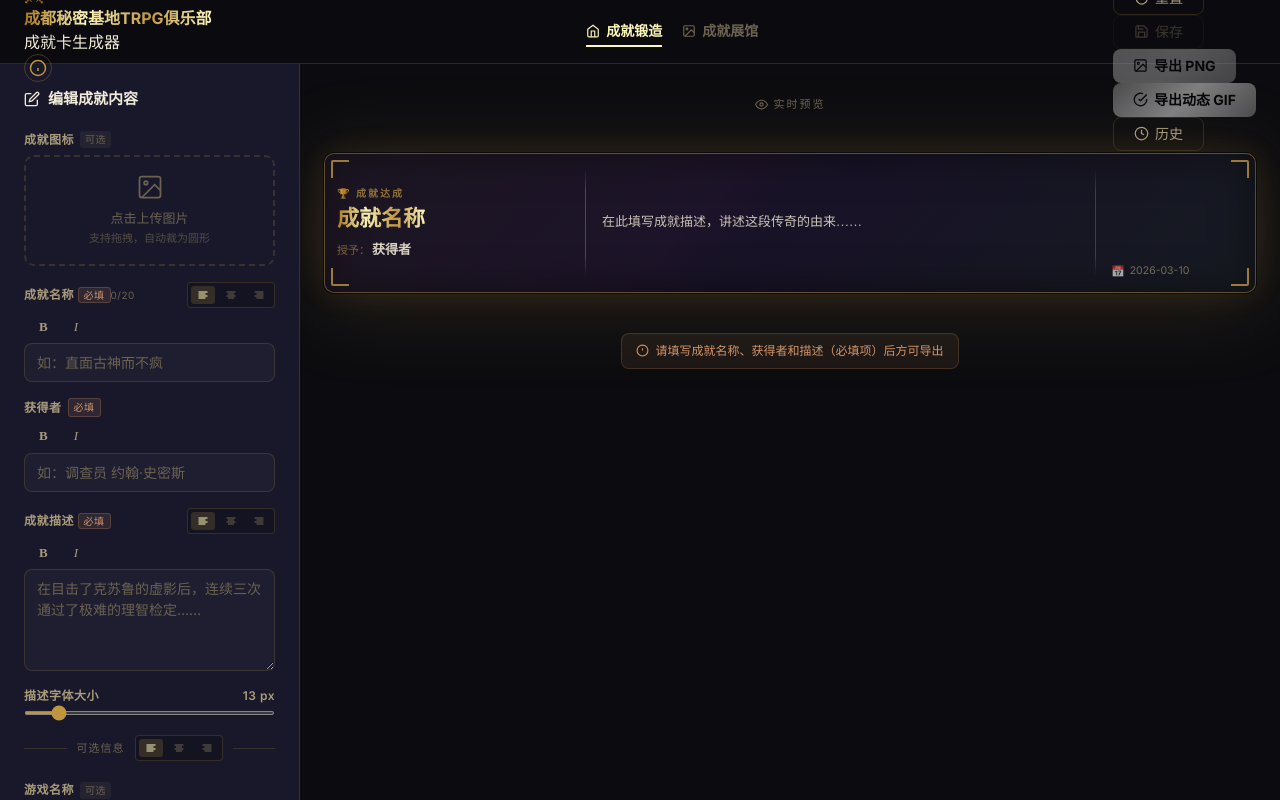
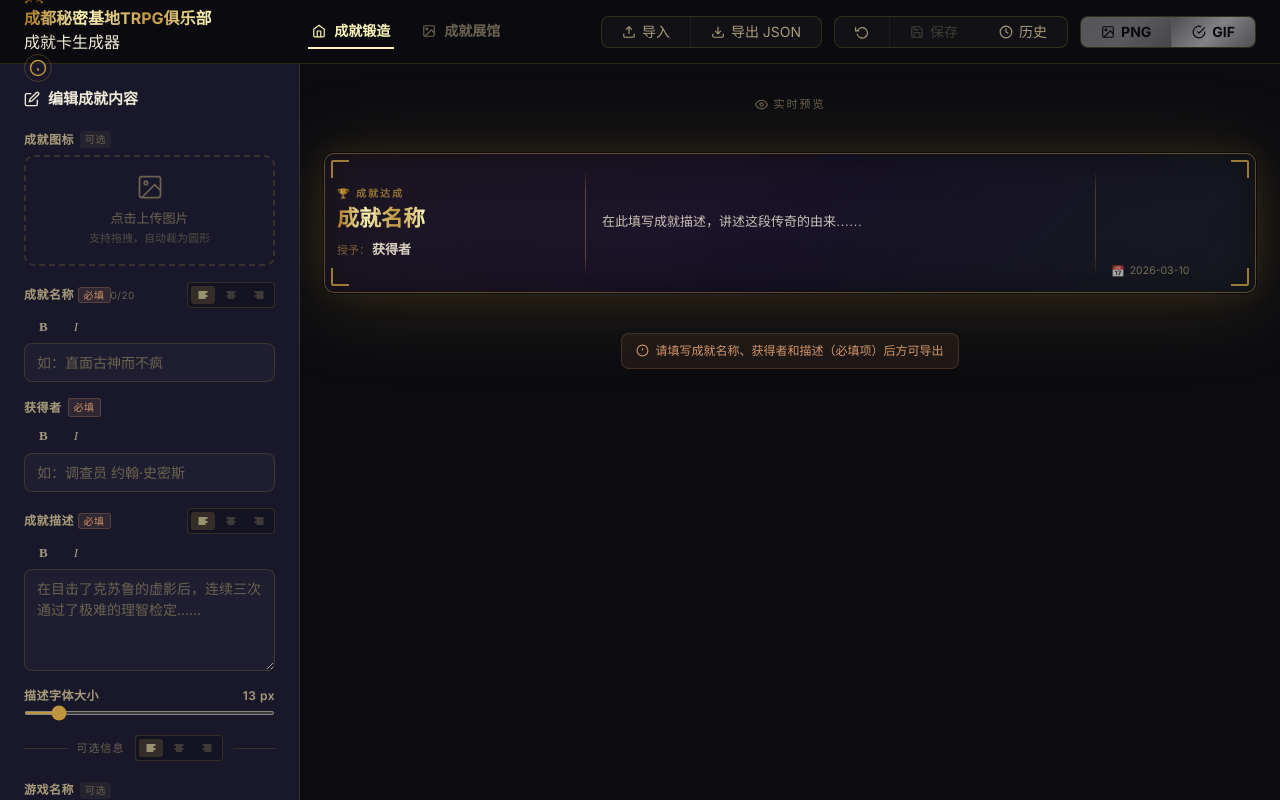
Before and after one commit to jeffdyuyi/trpg-achievement-forge, a Vue app: page / in a window 1280 px wide. Shown: the top 800 px of the page. Built offline with nearby package versions, Linux system fonts and the light colour scheme; a web font is replaced by a local one.

Commit message:
style(header): 重新排列并分组顶部菜单功能按钮，优化视觉拥挤度

```diff
--- a/src/App.vue
+++ b/src/App.vue
@@ -33,43 +33,44 @@
       <div class="header-actions">
         <!-- Route-specific actions (mostly for Forge) -->
         <template v-if="$route.name === 'forge'">
-          <button class="btn-ghost" @click="triggerImport" title="从 JSON 或带数据的 PNG 文件恢复成就">
-            <svg width="15" height="15" viewBox="0 0 24 24" fill="none" stroke="currentColor" stroke-width="2"><path d="M21 15v4a2 2 0 0 1-2 2H5a2 2 0 0 1-2-2v-4"/><polyline points="17 8 12 3 7 8"/><line x1="12" y1="3" x2="12" y2="15"/></svg>
+          <div class="btn-group">
+            <button class="btn-ghost btn-sm" @click="triggerImport" title="导入 JSON 或带数据的图片">
+              <svg width="14" height="14" viewBox="0 0 24 24" fill="none" stroke="currentColor" stroke-width="2"><path d="M21 15v4a2 2 0 0 1-2 2H5a2 2 0 0 1-2-2v-4"/><polyline points="17 8 12 3 7 8"/><line x1="12" y1="3" x2="12" y2="15"/></svg>
               导入
             </button>
-          <input ref="importInputRef" type="file" accept=".json,.png,.gif" style="display:none" @change="handleImport" />
-
-          <button class="btn-ghost" @click="handleExportJSON" title="将当前成就导出为 JSON">
-            <svg width="15" height="15" viewBox="0 0 24 24" fill="none" stroke="currentColor" stroke-width="2"><path d="M21 15v4a2 2 0 0 1-2 2H5a2 2 0 0 1-2-2v-4"/><polyline points="7 10 12 15 17 10"/><line x1="12" y1="15" x2="12" y2="3"/></svg>
+            <button class="btn-ghost btn-sm" @click="handleExportJSON" title="导出成就数据 JSON">
+              <svg width="14" height="14" viewBox="0 0 24 24" fill="none" stroke="currentColor" stroke-width="2"><path d="M21 15v4a2 2 0 0 1-2 2H5a2 2 0 0 1-2-2v-4"/><polyline points="7 10 12 15 17 10"/><line x1="12" y1="15" x2="12" y2="3"/></svg>
               导出 JSON
             </button>
+          </div>
 
-          <button class="btn-ghost" @click="handleReset" title="重置表单">
-            <svg width="15" height="15" viewBox="0 0 24 24" fill="none" stroke="currentColor" stroke-width="2"><polyline points="1 4 1 10 7 10"/><path d="M3.51 15a9 9 0 1 0 .49-4.87"/></svg>
-            重置
+          <div class="btn-group">
+            <button class="btn-ghost btn-sm" @click="handleReset" title="重置表单">
+              <svg width="14" height="14" viewBox="0 0 24 24" fill="none" stroke="currentColor" stroke-width="2"><polyline points="1 4 1 10 7 10"/><path d="M3.51 15a9 9 0 1 0 .49-4.87"/></svg>
             </button>
-
-          <button class="btn-ghost" @click="handleSave" :disabled="!isForgeValid" title="将当前卡片保存到本地记录">
-            <svg width="15" height="15" viewBox="0 0 24 24" fill="none" stroke="currentColor" stroke-width="2"><path d="M19 21H5a2 2 0 0 1-2-2V5a2 2 0 0 1 2-2h11l5 5v11a2 2 0 0 1-2 2z"></path><polyline points="17 21 17 13 7 13 7 21"></polyline><polyline points="7 3 7 8 15 8"></polyline></svg>
+            <button class="btn-ghost btn-sm" @click="handleSave" :disabled="!isForgeValid" title="保存到本地记录">
+              <svg width="14" height="14" viewBox="0 0 24 24" fill="none" stroke="currentColor" stroke-width="2"><path d="M19 21H5a2 2 0 0 1-2-2V5a2 2 0 0 1 2-2h11l5 5v11a2 2 0 0 1-2 2z"></path><polyline points="17 21 17 13 7 13 7 21"></polyline><polyline points="7 3 7 8 15 8"></polyline></svg>
               保存
             </button>
-
-          <button class="btn-gold" @click="handleExportPNG" :disabled="isExporting || isExportingGIF || !isForgeValid">
-            <svg v-if="!isExporting" width="15" height="15" viewBox="0 0 24 24" fill="none" stroke="currentColor" stroke-width="2"><rect x="3" y="3" width="18" height="18" rx="2"/><circle cx="8.5" cy="8.5" r="1.5"/><polyline points="21 15 16 10 5 21"/></svg>
-            <svg v-else class="spin" width="15" height="15" viewBox="0 0 24 24" fill="none" stroke="currentColor" stroke-width="2"><path d="M21 12a9 9 0 1 1-6.219-8.56"/></svg>
-            {{ isExporting ? '生成中…' : '导出 PNG' }}
-          </button>
-
-          <button class="btn-gold" @click="handleExportGIF" :disabled="isExporting || isExportingGIF || !isForgeValid" style="background: linear-gradient(135deg, #b38728, #fbf5b7, #b38728);">
-            <svg v-if="!isExportingGIF" width="15" height="15" viewBox="0 0 24 24" fill="none" stroke="currentColor" stroke-width="2"><path d="M22 11.08V12a10 10 0 1 1-5.93-9.14"></path><polyline points="22 4 12 14.01 9 11.01"></polyline></svg>
-            <svg v-else class="spin" width="15" height="15" viewBox="0 0 24 24" fill="none" stroke="currentColor" stroke-width="2"><path d="M21 12a9 9 0 1 1-6.219-8.56"/></svg>
-            {{ isExportingGIF ? '生成中…' : '导出动态 GIF' }}
-          </button>
-
-          <button class="btn-ghost history-toggle-btn" @click="showHistory = !showHistory" :class="{ active: showHistory }" title="显示/隐藏历史记录">
-            <svg width="15" height="15" viewBox="0 0 24 24" fill="none" stroke="currentColor" stroke-width="2"><circle cx="12" cy="12" r="10"/><polyline points="12 6 12 12 16 14"/></svg>
+            <button class="btn-ghost btn-sm history-toggle-btn" @click="showHistory = !showHistory" :class="{ active: showHistory }" title="历史记录">
+              <svg width="14" height="14" viewBox="0 0 24 24" fill="none" stroke="currentColor" stroke-width="2"><circle cx="12" cy="12" r="10"/><polyline points="12 6 12 12 16 14"/></svg>
               历史
             </button>
+          </div>
+
+          <div class="btn-group">
+            <button class="btn-gold btn-sm" @click="handleExportPNG" :disabled="isExporting || isExportingGIF || !isForgeValid">
+              <svg v-if="!isExporting" width="14" height="14" viewBox="0 0 24 24" fill="none" stroke="currentColor" stroke-width="2"><rect x="3" y="3" width="18" height="18" rx="2"/><circle cx="8.5" cy="8.5" r="1.5"/><polyline points="21 15 16 10 5 21"/></svg>
+              <svg v-else class="spin" width="14" height="14" viewBox="0 0 24 24" fill="none" stroke="currentColor" stroke-width="2"><path d="M21 12a9 9 0 1 1-6.219-8.56"/></svg>
+              PNG
+            </button>
+            <button class="btn-gold btn-sm" @click="handleExportGIF" :disabled="isExporting || isExportingGIF || !isForgeValid" style="background: linear-gradient(135deg, #b38728, #fbf5b7, #b38728);">
+              <svg v-if="!isExportingGIF" width="14" height="14" viewBox="0 0 24 24" fill="none" stroke="currentColor" stroke-width="2"><path d="M22 11.08V12a10 10 0 1 1-5.93-9.14"></path><polyline points="22 4 12 14.01 9 11.01"></polyline></svg>
+              <svg v-else class="spin" width="14" height="14" viewBox="0 0 24 24" fill="none" stroke="currentColor" stroke-width="2"><path d="M21 12a9 9 0 1 1-6.219-8.56"/></svg>
+              GIF
+            </button>
+          </div>
+          <input ref="importInputRef" type="file" accept=".json,.png,.gif" style="display:none" @change="handleImport" />
         </template>
 
         <template v-else-if="$route.name === 'showcase'">
@@ -252,15 +253,34 @@ function handleReset() { if (confirm('重置表单？')) store.resetForm() }
 .app-layout { display: flex; flex-direction: column; min-height: 100vh; background: var(--bg-deep); }
 .app-header {
   display: flex; align-items: center; justify-content: space-between;
-  padding: 0 24px; height: 64px; background: rgba(12,12,16,0.95);
+  padding: 0 24px; height: 64px; background: rgba(12,12,16,0.98);
   border-bottom: 1px solid var(--border-subtle); backdrop-filter: blur(12px);
-  position: sticky; top: 0; z-index: 100; gap: 16px;
+  position: sticky; top: 0; z-index: 100; gap: 20px;
 }
-.app-nav { display: flex; gap: 20px; align-items: center; margin-left: 20px; }
+.header-brand { flex: 0 0 auto; }
+.app-nav { flex: 1; display: flex; gap: 24px; align-items: center; justify-content: center; }
+.header-actions { flex: 0 0 auto; display: flex; align-items: center; gap: 12px; }
+
+.btn-group {
+  display: flex;
+  background: rgba(255, 255, 255, 0.03);
+  border-radius: 8px;
+  overflow: hidden;
+  border: 1px solid var(--border-subtle);
+}
+.btn-group .btn-ghost, .btn-group .btn-gold {
+  border-radius: 0;
+  border: none;
+  border-right: 1px solid rgba(255, 255, 255, 0.05);
+}
+.btn-group button:last-child {
+  border-right: none;
+}
+
 .nav-link {
-  display: flex; align-items: center; gap: 6px; color: var(--text-muted);
+  display: flex; align-items: center; gap: 8px; color: var(--text-muted);
   text-decoration: none; font-size: 14px; font-weight: 600;
-  transition: all 0.2s; padding: 4px 0; border-bottom: 2px solid transparent;
+  transition: all 0.2s; padding: 6px 4px; border-bottom: 2px solid transparent;
 }
 .nav-link:hover { color: var(--gold-2); }
 .nav-link.active { color: var(--gold-2); border-bottom-color: var(--gold-2); }
@@ -290,17 +310,19 @@ function handleReset() { if (confirm('重置表单？')) store.resetForm() }
 .btn-gold {
   background: linear-gradient(135deg, #bf953f, #fcf6ba, #b38728, #fcf6ba, #bf953f);
   background-size: 200% auto; border: none; color: #000; font-weight: 700; padding: 0 16px;
-  height: 34px; border-radius: 6px; cursor: pointer; transition: all 0.3s;
+  height: 32px; border-radius: 6px; cursor: pointer; transition: all 0.3s;
   display: flex; align-items: center; gap: 6px; font-size: 13px;
 }
 .btn-gold:hover:not(:disabled) { background-position: right center; transform: translateY(-1px); box-shadow: 0 4px 15px rgba(191,149,63,0.4); }
 .btn-gold:disabled { opacity: 0.5; cursor: not-allowed; filter: grayscale(1); }
 
-.btn-ghost { background: transparent; border: 1px solid var(--border-subtle); color: var(--text-secondary); padding: 0 14px; height: 34px; border-radius: 6px; display: flex; align-items: center; gap: 6px; font-size: 13px; cursor: pointer; transition: 0.2s; }
+.btn-ghost { background: transparent; border: 1px solid var(--border-subtle); color: var(--text-secondary); padding: 0 14px; height: 32px; border-radius: 6px; display: flex; align-items: center; gap: 6px; font-size: 13px; cursor: pointer; transition: 0.2s; }
 .btn-ghost:hover:not(:disabled) { border-color: var(--gold-2); color: var(--gold-2); background: rgba(191,149,63,0.05); }
 .btn-ghost:disabled { opacity: 0.3; cursor: not-allowed; }
 
-.btn-danger { background: rgba(224,96,96,0.1); border: 1px solid rgba(224,96,96,0.3); color: #e09090; padding: 0 14px; height: 34px; border-radius: 6px; display: flex; align-items: center; gap: 6px; font-size: 13px; cursor: pointer; transition: 0.2s; }
+.btn-sm { padding: 0 10px; height: 30px; font-size: 12px; }
+
+.btn-danger { background: rgba(224,96,96,0.1); border: 1px solid rgba(224,96,96,0.3); color: #e09090; padding: 0 12px; height: 30px; border-radius: 6px; display: flex; align-items: center; gap: 6px; font-size: 12px; cursor: pointer; transition: 0.2s; }
 .btn-danger:hover { background: rgba(224,96,96,0.2); border-color: #e09090; }
 
 .spin { animation: spin 1s linear infinite; }
```
Lines whose indentation alone changed are shown as unchanged.
